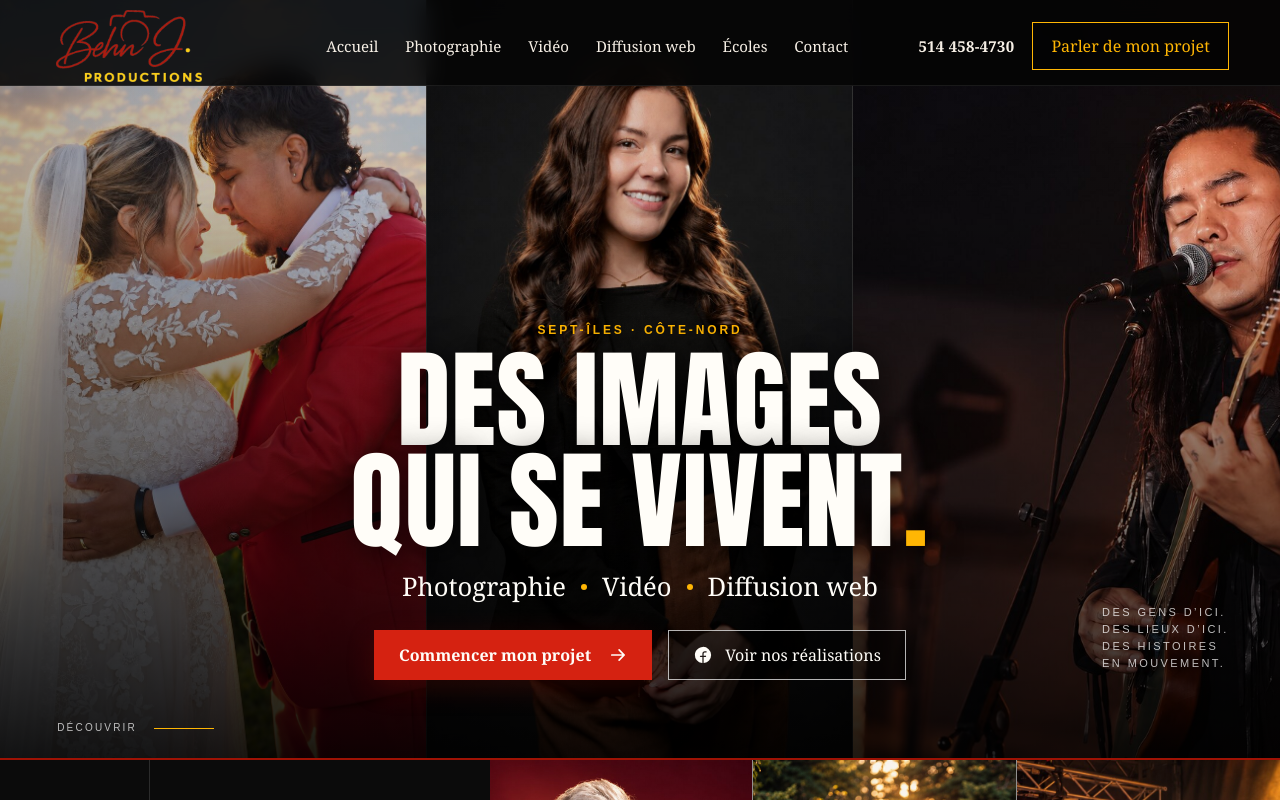
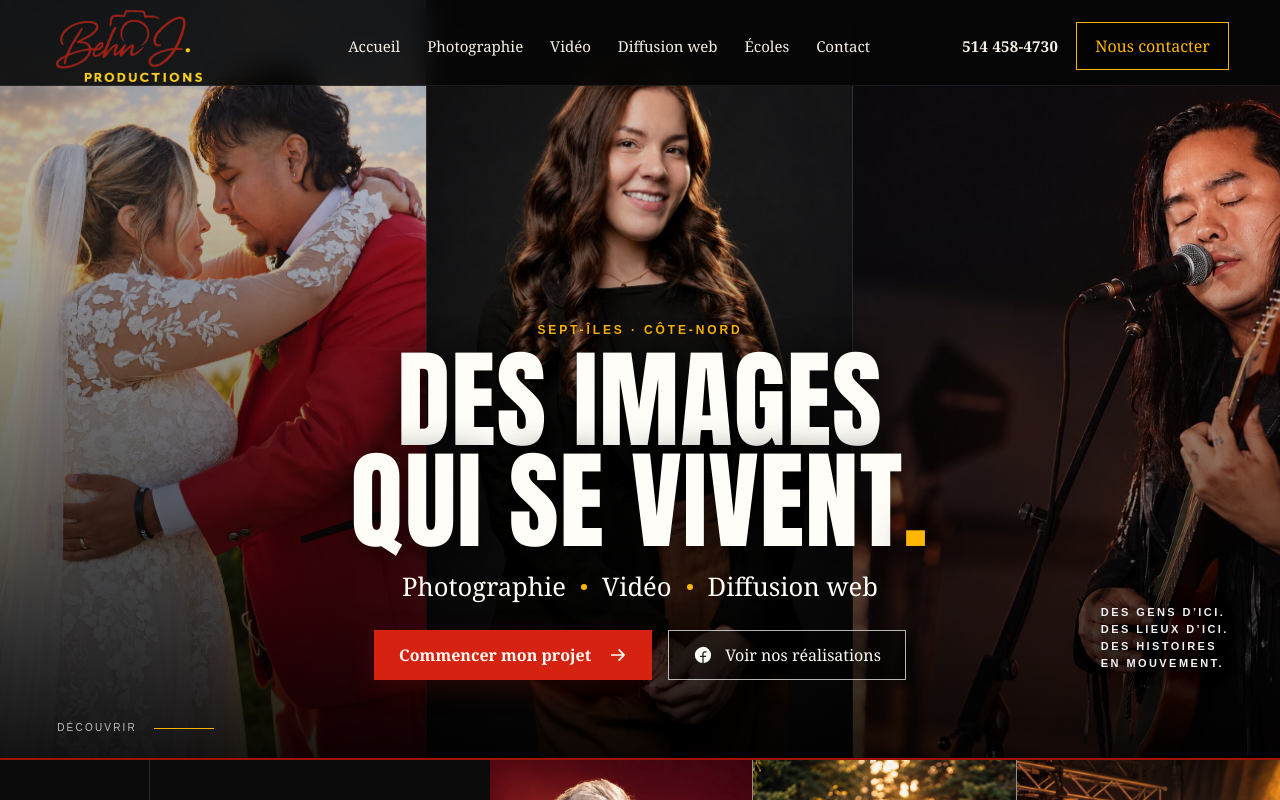
Before and after one commit to behnjproductions/behn-j-productions-site, a React (Vite) app: page / in a window 1280 px wide. Shown: the top 800 px of the page. Built offline with nearby package versions, Linux system fonts and the light colour scheme; a web font is replaced by a local one.

Commit message:
cambios-sitio-web-4

```diff
--- a/src/App.jsx
+++ b/src/App.jsx
@@ -39,7 +39,7 @@ function Header({ onOpenContact }) {
       </nav>
       <div className="header-actions">
         <a className="header-phone" href={BRAND.phoneHref}>{BRAND.phone}</a>
-        <button className="header-cta" type="button" onClick={onOpenContact}>Parler de mon projet</button>
+        <button className="header-cta" type="button" onClick={onOpenContact}>Nous contacter</button>
       </div>
       <button className="menu-toggle" type="button" onClick={() => setMenuOpen(!menuOpen)} aria-label={menuOpen ? 'Fermer le menu' : 'Ouvrir le menu'}>
         {menuOpen ? <X size={26} /> : <List size={28} />}
@@ -194,7 +194,7 @@ export function App() {
         <section id="contact" className="closing"><img src="/assets/coast-footer.png" alt="Photographe au coucher du soleil sur la Côte-Nord" /><div className="closing__shade" /><div className="closing__content"><p>Chaque détail compte.</p><h2>Votre histoire<br />commence ici<span>.</span></h2><CTAButton onClick={() => setContactOpen(true)}>Commencer mon projet</CTAButton></div></section>
       </main>
 
-      <footer className="footer"><img src="/assets/behn-j-logo-transparent.png" alt="Behn J. Productions" /><div><strong>Sept-Îles · Québec</strong><a href={`mailto:${BRAND.email}`}>{BRAND.email}</a><a href={BRAND.phoneHref}>{BRAND.phone}</a></div><div className="footer-links"><button onClick={() => scrollToSection('photographie')}>Photographie</button><button onClick={() => scrollToSection('video')}>Vidéo</button><button onClick={() => scrollToSection('ecoles')}>Écoles</button></div><div className="socials" aria-label="Réseaux sociaux"><a href="#instagram" aria-label="Instagram"><InstagramLogo /></a><a href={BRAND.facebook} target="_blank" rel="noreferrer" aria-label="Facebook"><FacebookLogo /></a><a href="#youtube" aria-label="YouTube"><YoutubeLogo /></a></div></footer>
+      <footer className="footer"><img src="/assets/behn-j-logo-transparent.png" alt="Behn J. Productions" /><div><strong>Sept-Îles · Québec</strong><a href={`mailto:${BRAND.email}`}>{BRAND.email}</a><a href={BRAND.phoneHref}>{BRAND.phone}</a></div><div className="footer-links"><button onClick={() => scrollToSection('photographie')}>Photographie</button><button onClick={() => scrollToSection('video')}>Vidéo</button><button onClick={() => scrollToSection('diffusion')}>Diffusion web</button><button onClick={() => scrollToSection('ecoles')}>Écoles</button><button onClick={() => scrollToSection('contact')}>Contact</button></div><div className="socials" aria-label="Réseaux sociaux"><a href="#instagram" aria-label="Instagram"><InstagramLogo /></a><a href={BRAND.facebook} target="_blank" rel="noreferrer" aria-label="Facebook"><FacebookLogo /></a><a href="#youtube" aria-label="YouTube"><YoutubeLogo /></a></div></footer>
       <ProjectModal open={contactOpen} onClose={() => setContactOpen(false)} />
     </div>
   );
--- a/src/styles.css
+++ b/src/styles.css
@@ -41,7 +41,7 @@ button { color:inherit; }
 .button--secondary:hover { background:var(--white); color:var(--ink); }
 .showreel { min-height:50px; display:inline-flex; align-items:center; gap:12px; border:1px solid rgba(255,255,255,.7); padding:12px 24px; background:rgba(0,0,0,.45); cursor:pointer; }
 .showreel:hover { color:var(--gold); border-color:var(--gold); }
-.hero__manifesto { position:absolute; right:4vw; bottom:86px; z-index:2; margin:0; color:rgba(255,255,255,.74); font:11px/1.55 Arial,sans-serif; letter-spacing:.22em; text-transform:uppercase; }
+.hero__manifesto { position:absolute; right:4vw; bottom:86px; z-index:2; margin:0; color:rgba(255,255,255,.96); font:700 11px/1.55 Arial,sans-serif; letter-spacing:.22em; text-transform:uppercase; text-shadow:0 2px 10px rgba(0,0,0,.9),0 0 22px rgba(0,0,0,.6); }
 .hero__scroll { position:absolute; z-index:2; bottom:24px; left:4vw; border:0; background:transparent; color:rgba(255,255,255,.72); font:10px Arial,sans-serif; letter-spacing:.22em; text-transform:uppercase; cursor:pointer; }
 .hero__scroll span { display:inline-block; width:60px; height:1px; margin-left:12px; vertical-align:middle; background:var(--gold); }
 
```
Also changed, not shown: 1 other file (tests, documents, lock files or other folders).
